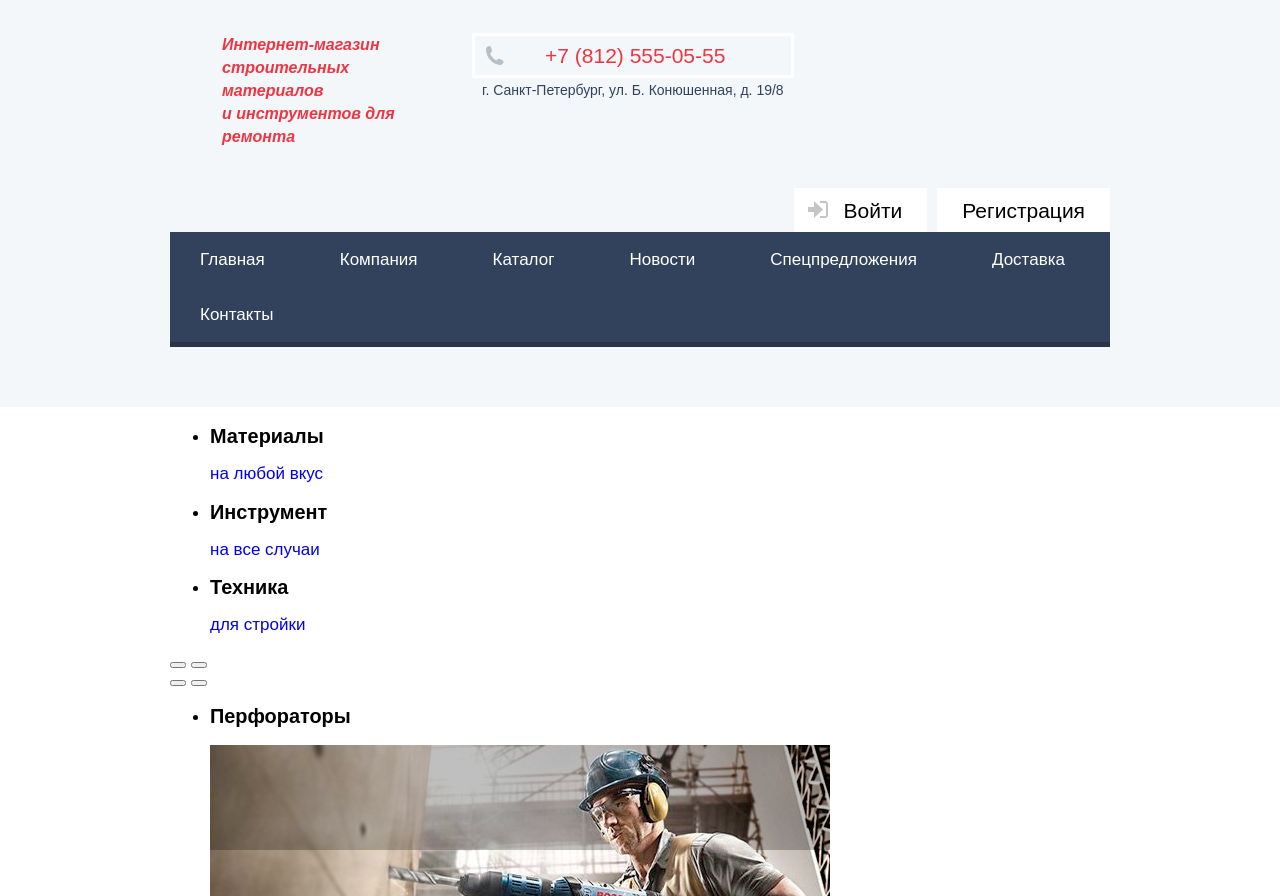
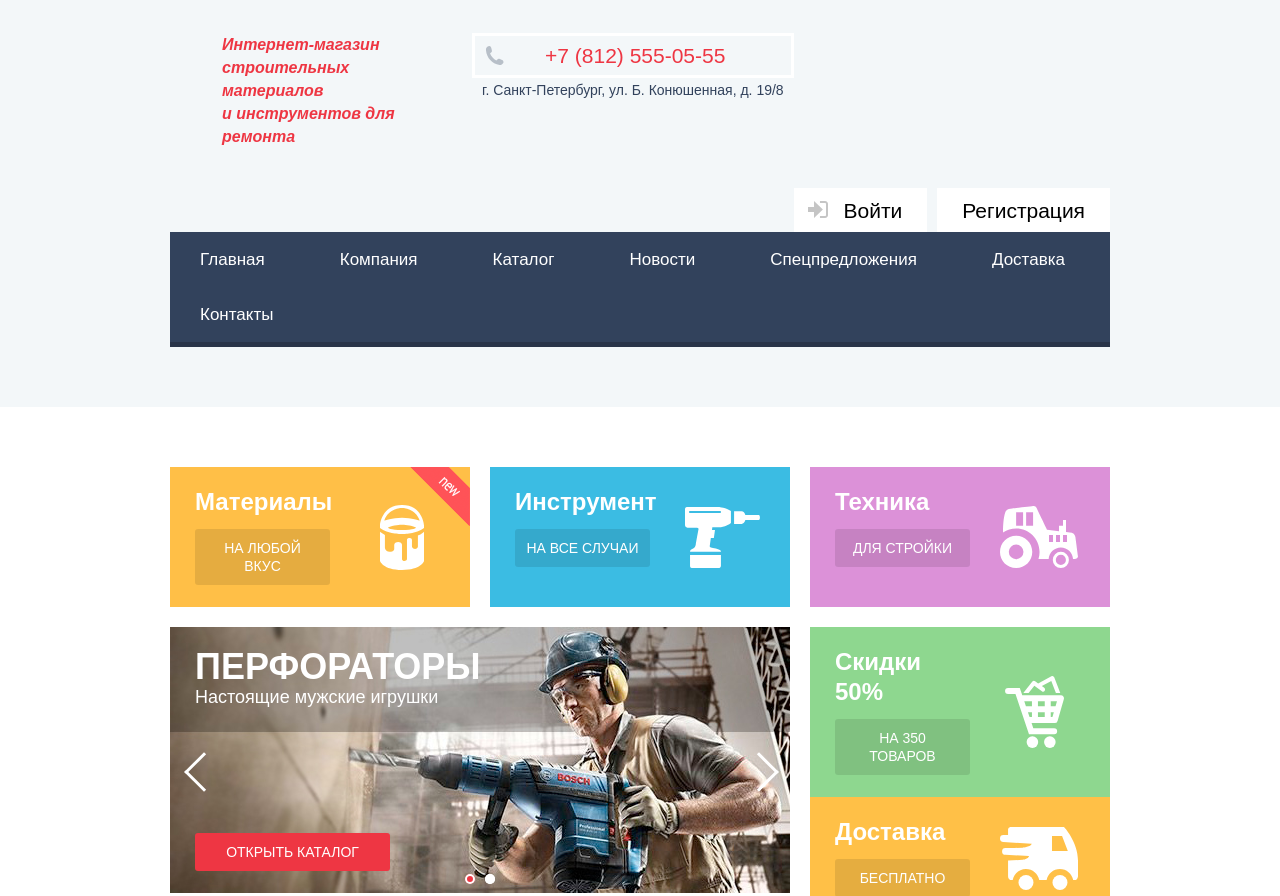
Before and after one commit to TalaViazenkina/279501-technomart, a plain HTML site: page index.html in a window 1280 px wide. Shown: the part 56-952 px from the top of the page. Drawn offline with Linux system fonts and the light colour scheme; a web font is replaced by a local one.

Commit message:
Стилизация промо-блока

```diff
--- a/css/style.css
+++ b/css/style.css
@@ -36,6 +36,8 @@ img {
 }
 
 .main-header {
+  margin-bottom: 60px;
+
   background-color: #f3f7f9;
 }
 
@@ -456,3 +458,278 @@ input[name="header-search"]:focus ~ label path {
   background-color: #1d2739;
   box-shadow: 0 5px 0 0 #1d2739;
 }
+
+/* Main главной */
+
+.promo {
+  display: flex;
+  flex-wrap: wrap;
+  justify-content: space-between;
+}
+
+.promo-categories {
+  display: flex;
+  flex-wrap: wrap;
+  width: 100%;
+  margin: 0 0 20px;
+  padding: 0;
+
+  list-style: none;
+}
+
+.promo-categories li {
+  margin-right: 20px;
+}
+
+.promo-block {
+  position: relative;
+
+  width: 135px;
+  padding: 20px 140px 22px 25px;
+
+  background-color: #ffbf47;
+  background-image: url("../img/icon-1.svg");
+  background-repeat: no-repeat;
+  background-position: 210px center;
+}
+
+.product-new::before {
+  content: url("../img/new-flag.png");
+  position: absolute;
+  top: 0;
+  right: 0;
+}
+
+.promo-categories li:nth-child(2) {
+  background-color: #3bbce3;
+  background-image: url("../img/icon-2.svg");
+  background-position: 195px center;
+}
+
+.promo-categories li:last-child {
+  margin-right: 0;
+
+  background-color: #dc91d8;
+  background-image: url("../img/icon-3.svg");
+  background-position: 190px center;
+}
+
+.promo-block h3 {
+  margin: 0 0 12px;
+
+  font-weight: 700;
+  font-size: 24px;
+  line-height: 30px;
+  color: #ffffff;
+}
+
+.button {
+  display: inline-block;
+  min-width: 115px;
+  padding: 10px;
+
+  font-size: 14px;
+  line-height: 18px;
+  vertical-align: bottom;
+  text-align: center;
+  color: #ffffff;
+  text-transform: uppercase;
+
+  background-color: #ee3643;
+  border: none;
+  border-radius: 3px;
+  cursor: pointer;
+}
+
+.button:hover,
+.button:focus {
+  background-color: #ca2c37;
+}
+
+.button:active {
+  background-color: #ba2732;
+}
+
+.promo-block .button {
+  background-color: rgba(0, 0, 0, 0.1);
+}
+
+.promo-block .button:hover,
+.promo-block .button:focus {
+  background-color: rgba(0, 0, 0, 0.2);
+}
+
+.promo-block .button:active {
+  background-color: rgba(0, 0, 0, 0.3);
+}
+
+.promo-slider {
+  position: relative;
+
+  margin-right: 20px;
+}
+
+.promo-slider-list {
+  margin: 0;
+  padding: 0;
+
+  list-style: none;
+}
+
+.promo-slider-item {
+  position: relative;
+  z-index: 0;
+
+  display: none;
+  flex-direction: column;
+  justify-content: flex-start;
+  align-items: flex-start;
+  width: 570px;
+  min-height: 222px;
+  padding: 22px 25px;
+
+  color: #ffffff;
+
+  background-color: #786a61;
+}
+
+.slider-item-current {
+  display: flex;
+}
+
+.slider-item-title {
+  margin: 0;
+
+  font-weight: 700;
+  font-size: 36px;
+  line-height: 36px;
+  text-transform: uppercase;
+}
+
+.slider-item-image {
+  position: absolute;
+  top: 0;
+  left: 0;
+  z-index: -1;
+}
+
+.slider-item-slogan {
+  margin: 0 0 auto;
+
+  font-size: 18px;
+  line-height: 24px;
+}
+
+.slider-item-button {
+  min-width: 175px;
+}
+
+
+.slider-toggles-round {
+  position: absolute;
+  bottom: 30px;
+  left: 50%;
+
+  display: flex;
+
+  transform: translateX(-50%);
+}
+
+.slider-toggles-round button {
+  box-sizing: content-box;
+  width: 10px;
+  height: 10px;
+  padding: 0;
+
+  background-color: #ffffff;
+  background-clip: content-box;
+  border: 5px solid transparent;
+  border-radius: 50%;
+  box-shadow: inset 0 0 0 2px #ffffff;
+  cursor: pointer;
+}
+
+.slider-toggles-round .toggle-round-active {
+  background-color: #ee3643;
+  cursor: default;
+}
+
+.slider-toggles-round button:not(.toggle-round-active):hover,
+.slider-toggles-round button:not(.toggle-round-active):focus {
+  outline: none;
+  opacity: 0.7;
+}
+
+.slider-toggles-arrow button {
+  position: absolute;
+
+  width: 40px;
+  height: 40px;
+
+  background-color: transparent;
+  border: none;
+  cursor: pointer;
+}
+
+.arrow-previous {
+  top: 50%;
+  left: 15px;
+
+  transform: translateY(-50%);
+}
+
+.arrow-next {
+  top: 50%;
+  right: 10px;
+
+  transform: translateY(-50%);
+}
+
+.slider-toggles-arrow button:focus {
+  outline: none;
+}
+
+.slider-toggles-arrow button::before {
+  content: "";
+  position: absolute;
+  top: 5px;
+  left: 5px;
+
+  width: 25px;
+  height: 25px;
+
+  border-top: 3px solid #ffffff;
+  border-right: 3px solid #ffffff;
+  transform: rotate(45deg);
+}
+
+.slider-toggles-arrow .arrow-previous::before {
+  transform: rotate(-135deg);
+}
+
+.slider-toggles-arrow button:hover::before,
+.slider-toggles-arrow button:focus::before {
+  opacity: 0.6;
+}
+
+.slider-toggles-arrow button:active {
+  opacity: 0.3;
+}
+
+.promo-column {
+  display: flex;
+  flex-direction: column;
+  justify-content: space-between;
+}
+
+.promo-discount {
+  background-color: #8ed78f;
+  background-image: url("../img/icon-4.svg");
+  background-position: 195px center;
+}
+
+.promo-delivery {
+  background-color: #ffc047;
+  background-image: url("../img/icon-5.svg");
+  background-position: 190px center;
+}
--- a/index.html
+++ b/index.html
@@ -76,21 +76,35 @@
     <div class="container">
       <section class="promo">
         <h2 class="visually-hidden">Наши предложения</h2>
-        <ul class="promo-products">
-          <li>
+        <ul class="promo-categories">
+          <li class="promo-block product-new">
             <h3>Материалы</h3>
             <a class="button" href="#">на любой вкус</a>
           </li>
-          <li>
+          <li class="promo-block">
             <h3>Инструмент</h3>
             <a class="button" href="#">на все случаи</a>
           </li>
-          <li>
+          <li class="promo-block">
             <h3>Техника</h3>
             <a class="button" href="#">для стройки</a>
           </li>
         </ul>
         <section class="promo-slider">
+          <ul class="promo-slider-list">
+            <li class="promo-slider-item slider-item-current">
+              <h3 class="slider-item-title">Перфораторы</h3>
+              <img class="slider-item-image" src="img/slider1.jpg" width="620" height="266" alt="Перфоратор">
+              <p class="slider-item-slogan">Настоящие мужские игрушки</p>
+              <a class="slider-item-button button" href="catalog.html">Открыть каталог</a>
+            </li>
+            <li class="promo-slider-item">
+              <h3 class="slider-item-title">Дрели</h3>
+              <img class="slider-item-image" src="img/slider2.jpg" width="620" height="266" alt="Дрель">
+              <p class="slider-item-slogan">Соседям на радость!</p>
+              <a class="slider-item-button button" href="#">Открыть каталог</a>
+            </li>
+          </ul>
           <div class="promo-slider-toggles">
             <div class="slider-toggles-round">
               <button class="toggle-round-active" type="button">
@@ -109,29 +123,17 @@
               </button>
             </div>
           </div>
-          <ul class="promo-slider-list">
-            <li class="promo-slider-item slider-item-current">
-              <h3 class="slider-item-title">Перфораторы</h3>
-              <img class="slider-item-image" src="img/slider1.jpg" width="620" height="266" alt="Перфоратор">
-              <p class="slider-item-slogan">Настоящие мужские игрушки</p>
-              <a class="slider-item-button button" href="catalog.html">Открыть каталог</a>
-            </li>
-            <li class="promo-slider-item">
-              <h3 class="slider-item-title">Дрели</h3>
-              <img class="slider-item-image" src="img/slider2.jpg" width="620" height="266" alt="Дрель">
-              <p class="slider-item-slogan">Соседям на радость!</p>
-              <a class="slider-item-button button" href="#">Открыть каталог</a>
-            </li>
-          </ul>
         </section>
-        <div class="promo-discount">
+        <div class="promo-column">
+        <div class="promo-block promo-discount">
           <h3>Скидки 50%</h3>
           <a class="button" href="#">на 350 товаров</a>
         </div>
-        <div class="promo-delivery">
+        <div class="promo-block promo-delivery">
           <h3>Доставка</h3>
           <a class="button" href="#">бесплатно</a>
         </div>
+      </div>
       </section>
 
       <section class="popular-products">
```
Also changed, not shown: img/icon-1.svg (added), img/icon-2.svg (added), img/icon-3.svg (added), img/icon-4.svg (added), img/icon-5.svg (added), img/new-flag.png (added).
